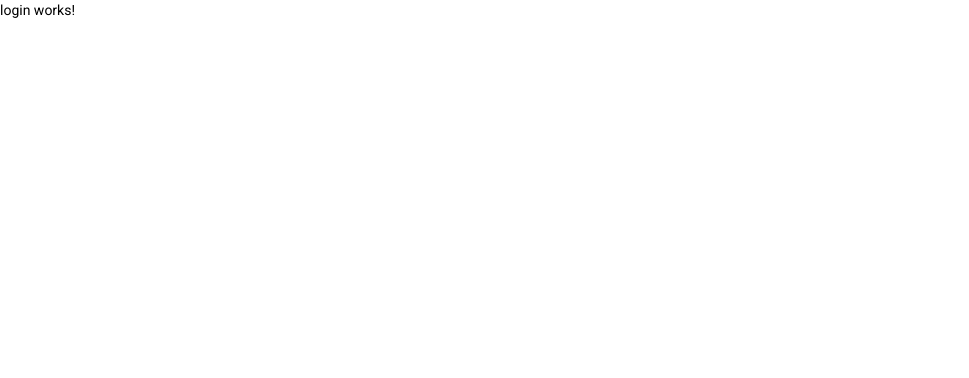
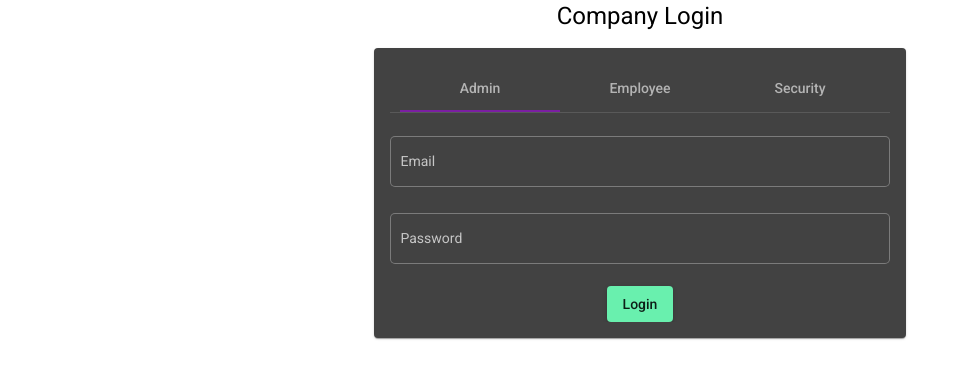
Before and after one commit to Arj2001/NeST-app, an Angular app: page / in a window 1280 px wide. Shown: the top 378 px of the page, without its empty margins (0-969 px from the left). Built offline with nearby package versions, Linux system fonts and the light colour scheme.

Commit message:
login added

```diff
--- a/src/app/login/login.component.css
+++ b/src/app/login/login.component.css
@@ -0,0 +1,27 @@
+.example-card {
+    max-width: 500px;
+
+  }
+
+  .example-header-image {
+    background-image: url('https://material.angular.io/assets/img/examples/shiba1.jpg');
+    background-size: cover;
+  }
+
+.div-center{
+    text-align: -webkit-center;
+    text-align: -moz-center;
+}
+.example-form {
+    min-width: 150px;
+    max-width: 500px;
+    width: 100%;
+  }
+
+  .example-full-width {
+    width: 100%;
+  }
+
+  .mt{
+    margin-top: 1.2rem;
+  }
--- a/src/app/login/login.component.html
+++ b/src/app/login/login.component.html
@@ -1 +1,62 @@
-<p>login works!</p>
+
+<div class="div-center">
+    <h1>Company Login</h1>
+    <mat-card class="example-card" color="accent">
+
+
+        <mat-card-content>
+
+            <mat-tab-group mat-align-tabs="center">
+                <mat-tab label="Admin">
+
+
+                    <mat-form-field class="example-full-width mt" appearance="outline">
+                        <mat-label>Email</mat-label>
+                        <input type="email" matInput placeholder="Ex. name@email.com">
+                    </mat-form-field>
+
+                    <mat-form-field class="example-full-width" appearance="outline">
+                        <mat-label>Password</mat-label>
+                        <input matInput type="password" placeholder="Ex. 123456789">
+                    </mat-form-field>
+                    <button mat-raised-button color="accent">Login</button>
+
+                </mat-tab>
+                <mat-tab label="Employee">
+
+
+                    <mat-form-field class="example-full-width mt" appearance="outline">
+                        <mat-label>Email</mat-label>
+                        <input type="email" matInput placeholder="Ex. name@email.com">
+                    </mat-form-field>
+
+                    <mat-form-field class="example-full-width" appearance="outline">
+                        <mat-label>Password</mat-label>
+                        <input matInput type="password" placeholder="Ex. 123456789">
+                    </mat-form-field>
+                    <button mat-raised-button color="accent">Login</button>
+
+                </mat-tab>
+                <mat-tab label="Security">
+
+
+                    <mat-form-field class="example-full-width mt" appearance="outline">
+                        <mat-label>Email</mat-label>
+                        <input type="email" matInput placeholder="Ex. name@email.com">
+                    </mat-form-field>
+
+                    <mat-form-field class="example-full-width" appearance="outline">
+                        <mat-label>Password</mat-label>
+                        <input matInput type="password" placeholder="Ex. 123456789">
+                    </mat-form-field>
+                    <button mat-raised-button color="accent">Login</button>
+
+                </mat-tab>
+
+            </mat-tab-group>
+
+
+        </mat-card-content>
+
+    </mat-card>
+</div>
--- a/src/app/login/login.component.ts
+++ b/src/app/login/login.component.ts
@@ -9,6 +9,8 @@ export class LoginComponent implements OnInit {
 
   constructor() { }
 
+  adminEmail=""
+
   ngOnInit(): void {
   }
 
```
Also changed, not shown: src/app/app.module.ts (+9 -1 lines).
